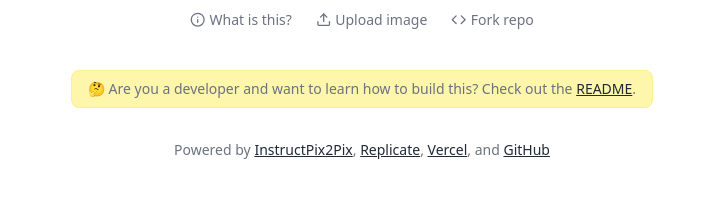
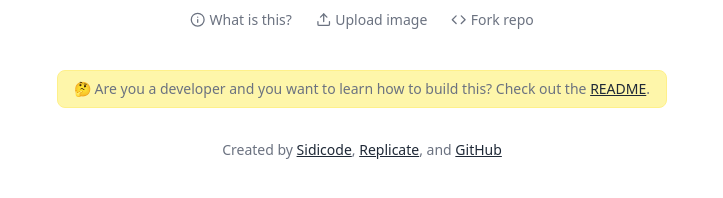
Before and after one commit to sidicodet/paint-by-text-AI, a Next.js app: page / in a window 1280 px wide. Shown: the part 912-1110 px from the top of the page, without its empty margins (278-1001 px from the left). Built offline with nearby package versions, Linux system fonts and the light colour scheme.

Commit message:
footer.js

```diff
--- a/components/footer.js
+++ b/components/footer.js
@@ -36,7 +36,7 @@ export default function Footer({ events, startOver, handleImageDropped }) {
           </Link>
         )}
 
-        <Link href="https://github.com/replicate/instruct-pix2pix-demo">
+        <Link href="https://github.com/sidicodet/paint-by-text-AI">
           <a className="lil-button" target="_blank" rel="noopener noreferrer">
             <CodeIcon className="icon" />
             Fork repo
@@ -46,28 +46,24 @@ export default function Footer({ events, startOver, handleImageDropped }) {
 
       <div className="text-center lil-text mt-8">
       <div className="inline-block py-2 px-4 border border-yellow-200 rounded-lg bg-[#fef6aa]">
-      🤔 Are you a developer and want to learn how to build this? Check out the{" "}
-        <Link href="https://github.com/replicate/paint-with-words#readme">
+      🤔 Are you a developer and you want to learn how to build this? Check out the{" "}
+        <Link href="https://github.com/sidicodet/paint-by-text-AI#readme">
           <a target="_blank">README</a>
         </Link>.
       </div>
       </div>
 
       <div className="text-center lil-text mt-8">
-        Powered by{" "}
-        <Link href="https://www.timothybrooks.com/instruct-pix2pix/">
-          <a target="_blank">InstructPix2Pix</a>
+        Created by{" "}
+        <Link href="https://sidicode.org.ng">
+          <a target="_blank">Sidicode</a>
         </Link>
         ,{" "}
         <Link href="https://replicate.com/timothybrooks/instruct-pix2pix?utm_source=project&utm_campaign=paintbytext">
           <a target="_blank">Replicate</a>
         </Link>
-        ,{" "}
-        <Link href="https://vercel.com/templates/ai">
-          <a target="_blank">Vercel</a>
-        </Link>
         , and{" "}
-        <Link href="https://github.com/replicate/instruct-pix2pix-demo">
+        <Link href="https://github.com/sidicodet/s">
           <a target="_blank">GitHub</a>
         </Link>
       </div>
```
